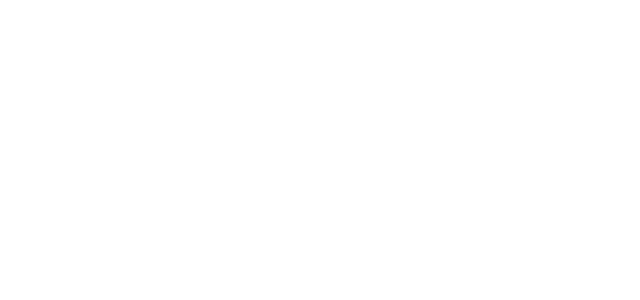
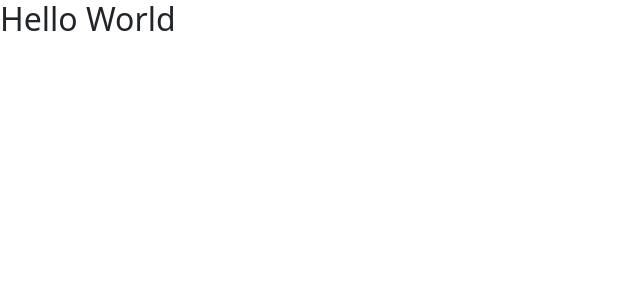
Before and after one commit to matrixinfosolution/mis_design, a React (Create React App) app: page /filter in a window 1280 px wide. Before the commit this address had no page. Shown: the top 300 px of the page, without its empty margins (0-640 px from the left). Built offline with nearby package versions, Linux system fonts and the light colour scheme.

Commit message:
filter checkbox

```diff
--- /dev/null
+++ b/src/Components/Filter/Filter.jsx
@@ -0,0 +1,8 @@
+import React from 'react';
+const Filter=()=>{
+return(
+<h2>Hello World</h2>
+);
+
+}
+export default Filter;
--- a/src/index.js
+++ b/src/index.js
@@ -16,6 +16,7 @@
 import reportWebVitals from './reportWebVitals';
 import { render } from "react-dom";
 import Testing from './Components/Test/Testing';
+import Filter from './Components/Filter/Filter';
 
 const root = document.getElementById("root");
 const queryClient = new QueryClient();
@@ -28,6 +29,7 @@
         <Routes>
            <Route path="/" element={<App/>}/>
            <Route path="/test" element={<Testing/>}/>
+           <Route path="/filter" element={<Filter/>}/>
         </Routes>
       </BrowserRouter>
       </QueryClientProvider>
```
Also changed, not shown: 1 other file (tests, documents, lock files or other folders).
